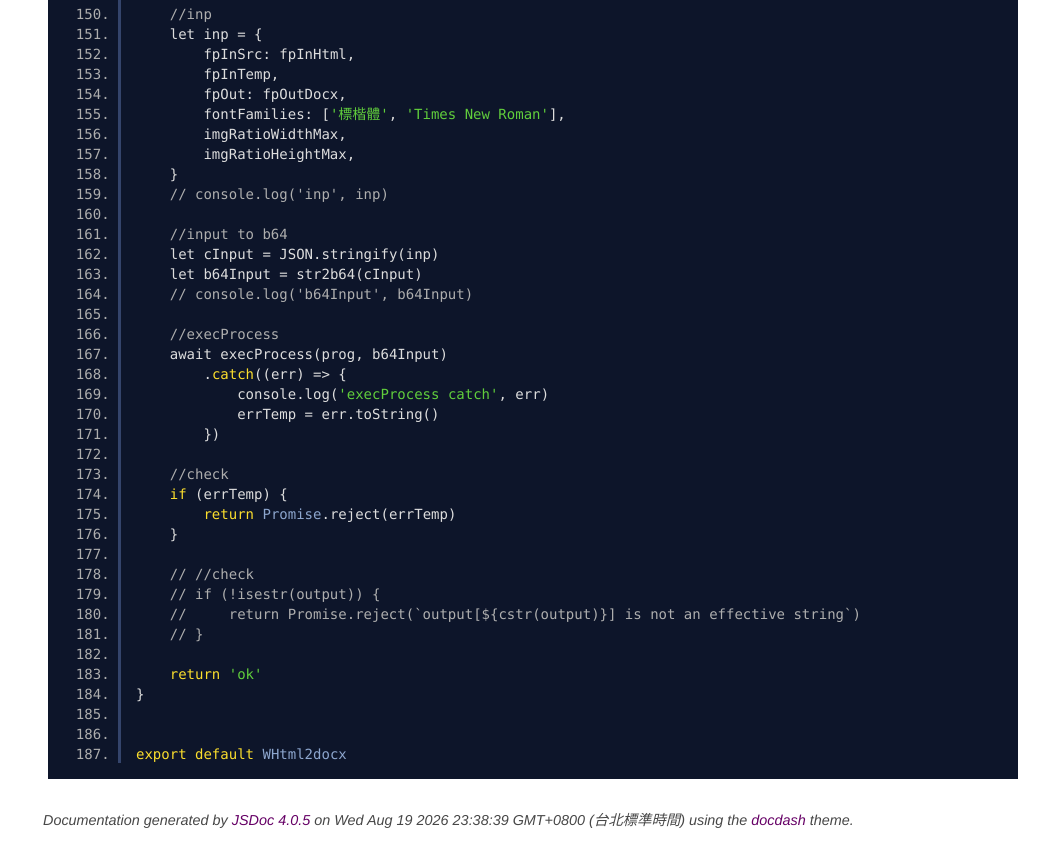
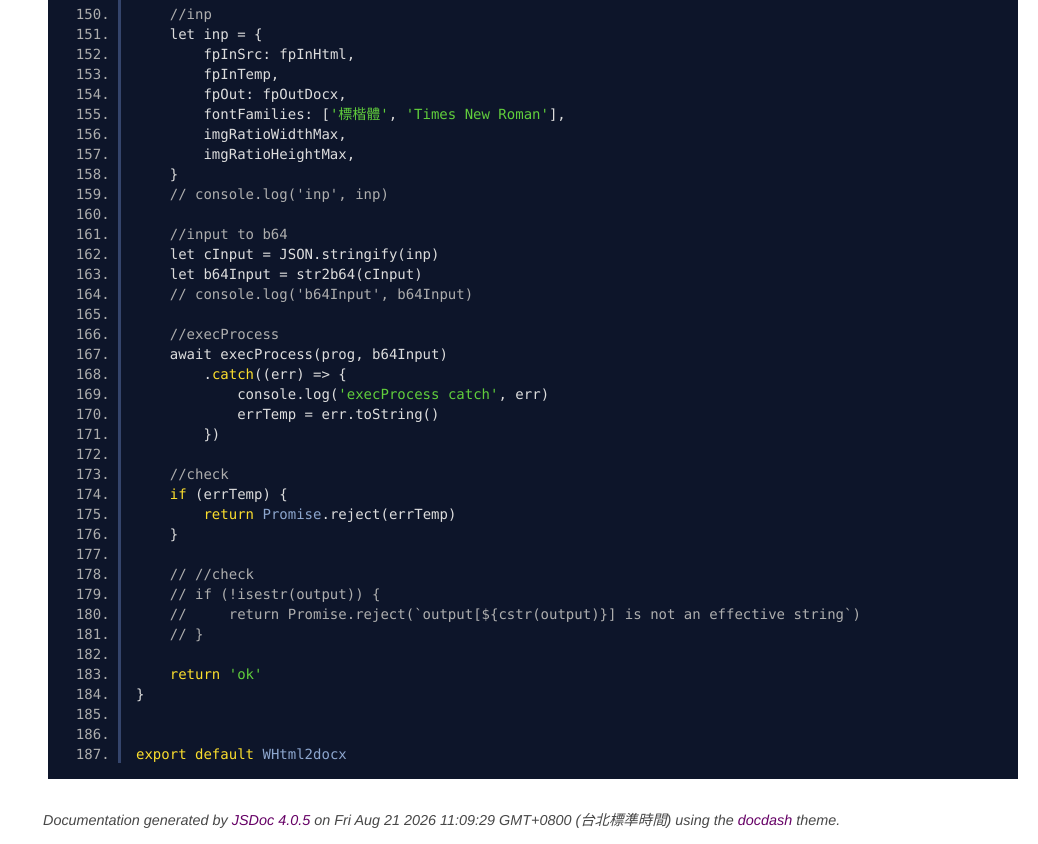
Before and after one commit to yuda-lyu/w-html2docx, a website: page docs/WHtml2docx.mjs.html in a window 1280 px wide. Shown: the part 3134-3978 px from the top of the page, without its empty margins (242-1280 px from the left). Drawn offline with Linux system fonts and the light colour scheme.

Commit message:
modify: update pks

```diff
--- a/docs/WHtml2docx.mjs.html
+++ b/docs/WHtml2docx.mjs.html
@@ -246,7 +246,7 @@ export default WHtml2docx
 <br class="clear">
 
 <footer>
-    Documentation generated by <a href="https://github.com/jsdoc3/jsdoc">JSDoc 4.0.5</a> on Wed Aug 19 2026 23:38:39 GMT+0800 (台北標準時間) using the <a href="https://github.com/clenemt/docdash">docdash</a> theme.
+    Documentation generated by <a href="https://github.com/jsdoc3/jsdoc">JSDoc 4.0.5</a> on Fri Aug 21 2026 11:09:29 GMT+0800 (台北標準時間) using the <a href="https://github.com/clenemt/docdash">docdash</a> theme.
 </footer>
 
 <script>prettyPrint();</script>
--- a/package.json
+++ b/package.json
@@ -1,13 +1,13 @@
 {
   "name": "w-html2docx",
-  "version": "1.0.21",
+  "version": "1.0.22",
   "main": "dist/w-html2docx.umd.js",
   "dependencies": {
-    "wsemi": "^1.8.78"
+    "wsemi": "^1.8.79"
   },
   "devDependencies": {
     "fflate": "^0.8.3",
-    "w-package-tools": "^1.1.14"
+    "w-package-tools": "^1.1.15"
   },
   "scripts": {
     "postinstall": "node scripts/install.mjs",
```
Also changed, not shown: docs/global.html (+1 -1 lines), docs/index.html (+1 -1 lines), dist/w-html2docx.umd.js, 1 other file.
